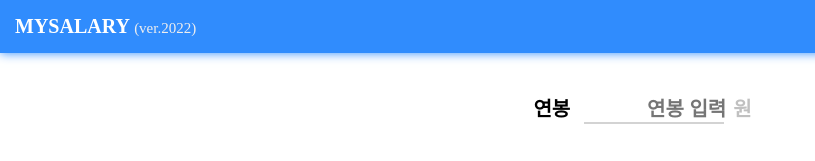
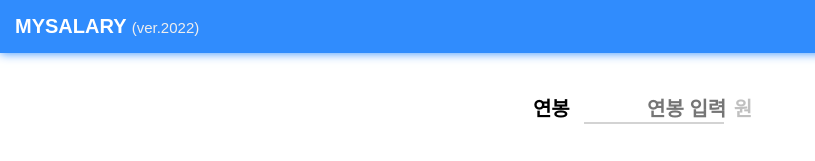
Before and after one commit to lunaticscode/mysalary, a plain HTML site: page index.html in a window 1280 px wide. Shown: the full height of the page, 0-815 px from the left. Drawn offline with Linux system fonts and the light colour scheme.

Commit message:
google font 추가

```diff
--- a/index.css
+++ b/index.css
@@ -1,6 +1,9 @@
+@import url("https://fonts.googleapis.com/css?family=Black+Han+Sans:400");
+
 body {
   margin: 0px;
   padding: 0px;
+  font-family: sans-serif !important;
 }
 :root {
   --main-primary-color: rgb(48, 140, 253);
```
